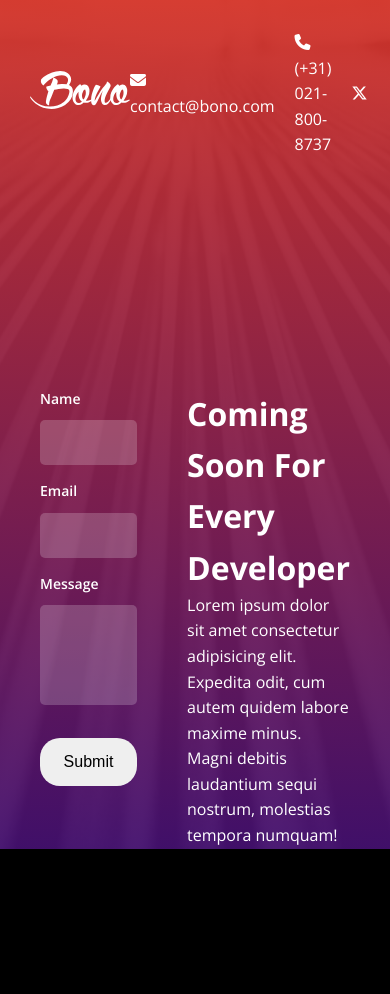
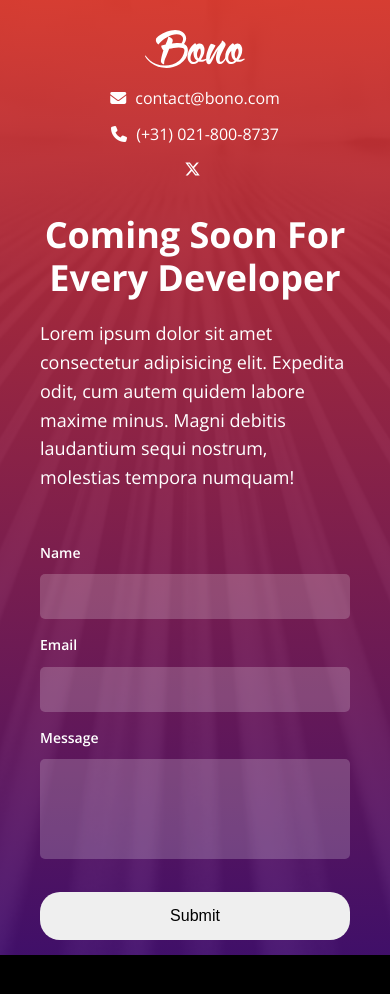
Before and after one commit to dk649/bonolandingpage, a plain HTML site: page index.html in a window 390 px wide. After the commit the page ends 955 px from the top, so only its background shows below. Drawn offline with nearby package versions, Linux system fonts and the light colour scheme.

Commit message:
updates
landing page responsive

```diff
--- a/styles.css
+++ b/styles.css
@@ -18,7 +18,7 @@ body {
       rgba(255, 64, 50, 0.8),
       rgba(71, 17, 116, 0.9)
     ),
-    url("/images/background.jpg") no-repeat center center;
+    url("/images/background.jpg") no-repeat center/cover;
 }
 
 .header {
@@ -110,3 +110,47 @@ body {
 .btn:hover {
   opacity: 0.7;
 }
+
+.text-container h1 {
+  font-size: 50px;
+  margin: 50px 0 20px;
+  line-height: 1.2;
+}
+
+.text-container p {
+  font-size: 18px;
+}
+
+@media (max-width: 768px) {
+  .header,
+  .header .header-right {
+    flex-direction: column;
+    gap: 10px;
+  }
+  .main-content {
+    flex-direction: column-reverse;
+    justify-content: start;
+    margin: auto;
+  }
+
+  .main-content form,
+  .main-content .text-container {
+    width: 100%;
+  }
+
+  .main-content h1 {
+    text-align: center;
+    font-size: 36px;
+    margin: 0px 0px 20px;
+  }
+}
+
+@media (max-height: 500px) {
+  .main-content {
+    margin: 0 auto;
+  }
+
+  .main-content h1 {
+    font-size: 40px;
+  }
+}
```
